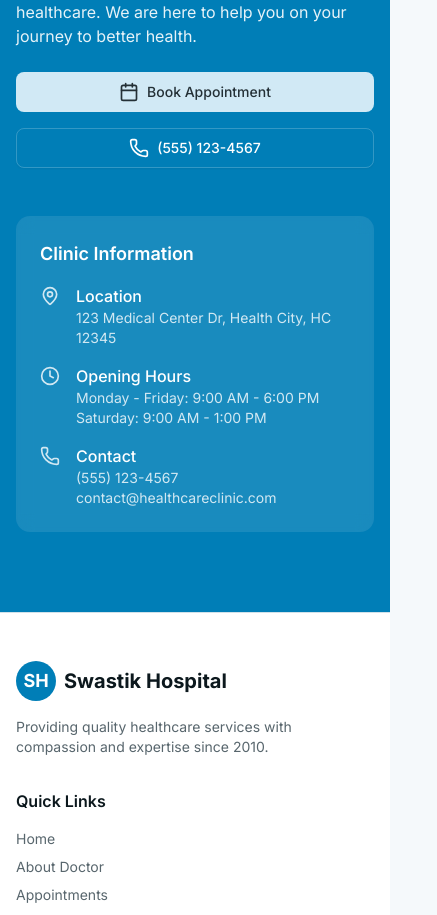
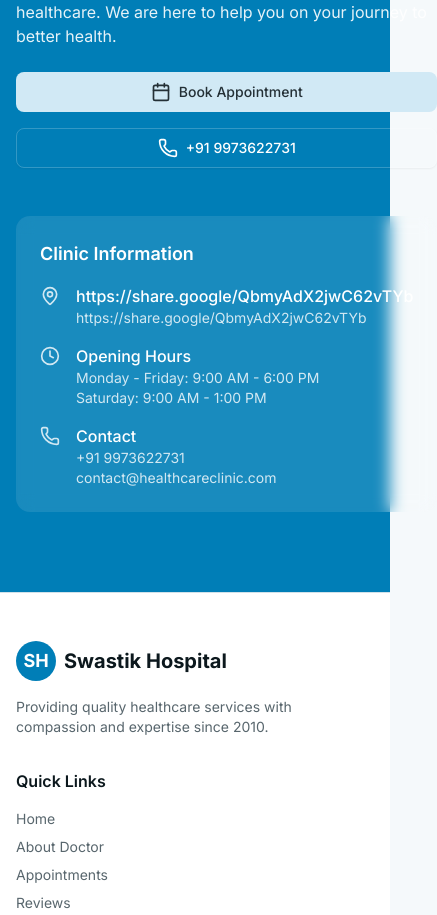
Before and after one commit to yashwantsharin/clinic-website-, a Next.js app: page / in a window 390 px wide. Shown: the part 3946-4861 px from the top of the page, 437 px wide, since content can reach past the window. Built offline with nearby package versions, Linux system fonts and the light colour scheme.

Commit message:
update phone and location

```diff
--- a/components/home/cta-section.tsx
+++ b/components/home/cta-section.tsx
@@ -25,7 +25,7 @@ export function CtaSection() {
               <Button asChild size="lg" variant="outline" className="gap-2 border-primary-foreground/20 bg-transparent text-primary-foreground hover:bg-primary-foreground/10 hover:text-primary-foreground">
                 <a href="tel:5551234567">
                   <Phone className="size-5" />
-                  (555) 123-4567
+                  +91 9973622731
                 </a>
               </Button>
             </div>
@@ -39,10 +39,9 @@ export function CtaSection() {
                 <div className="flex items-start gap-4">
                   <MapPin className="mt-0.5 size-5 shrink-0 text-primary-foreground/80" />
                   <div>
-                    <p className="font-medium text-primary-foreground">Location</p>
+                    <p className="font-medium text-primary-foreground">https://share.google/QbmyAdX2jwC62vTYb</p>
                     <p className="text-sm text-primary-foreground/80">
-                      123 Medical Center Dr, Health City, HC 12345
-                    </p>
+                    https://share.google/QbmyAdX2jwC62vTYb                    </p>
                   </div>
                 </div>
                 <div className="flex items-start gap-4">
@@ -61,7 +60,7 @@ export function CtaSection() {
                   <Phone className="mt-0.5 size-5 shrink-0 text-primary-foreground/80" />
                   <div>
                     <p className="font-medium text-primary-foreground">Contact</p>
-                    <p className="text-sm text-primary-foreground/80">(555) 123-4567</p>
+                    <p className="text-sm text-primary-foreground/80">+91 9973622731</p>
                     <p className="text-sm text-primary-foreground/80">contact@healthcareclinic.com</p>
                   </div>
                 </div>
```
